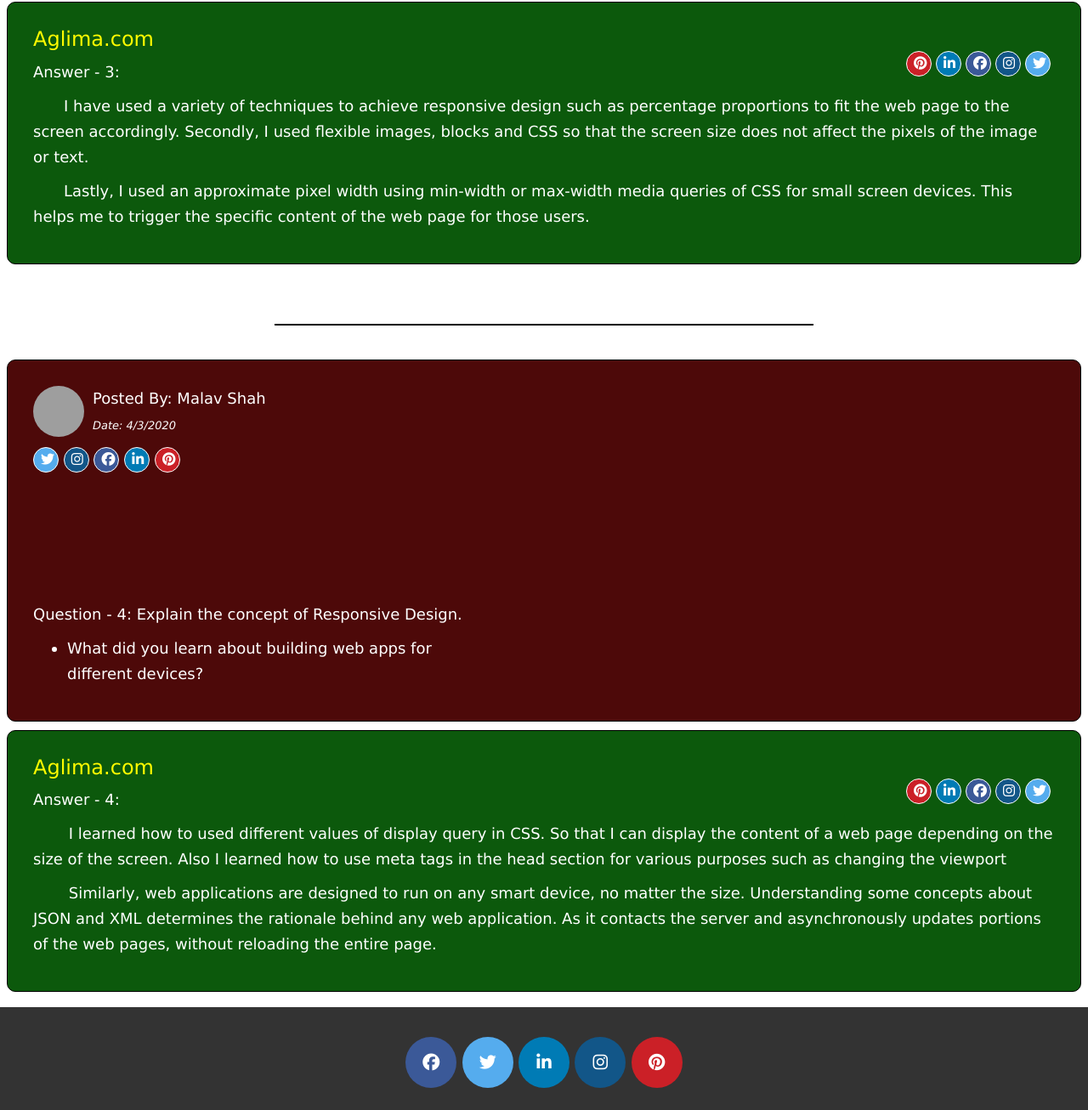
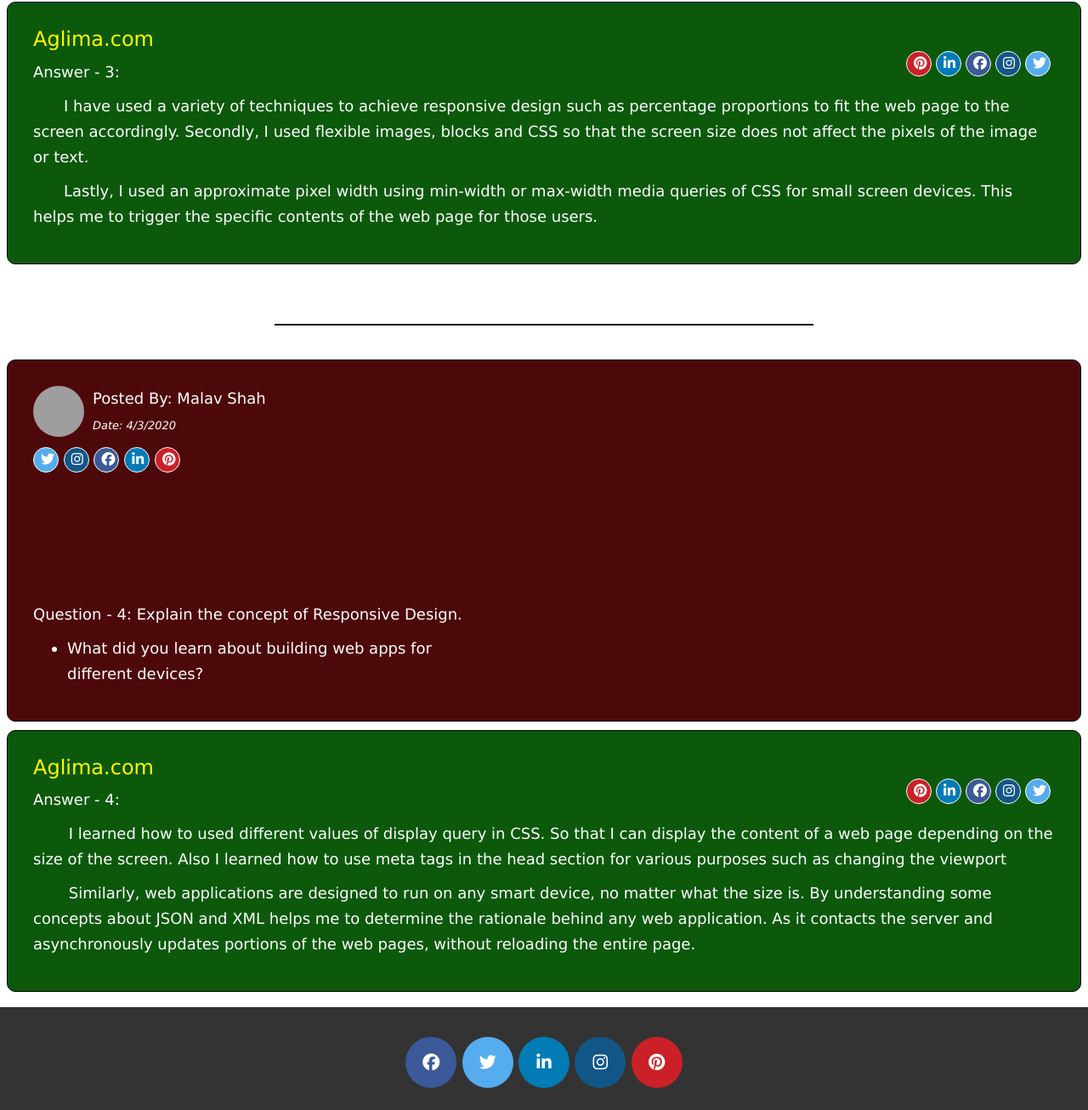
Before and after one commit to mjshah5/Aglima, a plain HTML site: page reflection.html in a window 1280 px wide. Shown: the part 2352-3658 px from the top of the page at 85% size. Drawn offline with nearby package versions, Linux system fonts and the light colour scheme; grey boxes are pictures that could not be loaded.

Commit message:
My Project

```diff
--- a/reflection.html
+++ b/reflection.html
@@ -172,7 +172,7 @@
 					<p>&emsp;&emsp;I have used a variety of techniques to achieve responsive design such as percentage proportions to fit the web page to the screen accordingly.
 					Secondly, I used flexible images, blocks and CSS so that the screen size does not affect the pixels of the image or text.</p>
 					<p>&emsp;&emsp;Lastly, I used an approximate pixel width using min-width or max-width media queries of CSS for small screen devices.
-					This helps me to trigger the specific content of the web page for those users.</p>
+					This helps me to trigger the specific contents of the web page for those users.</p>
 				</div>
 			</div><br /><br /><hr/><br />
 
@@ -206,8 +206,8 @@
 				<div class = "space">
 					<p>&emsp;&emsp; I learned how to used different values of display query in CSS. So that I can display the content of a web page depending on the size of the screen.
 					Also I learned how to use meta tags in the head section for various purposes such as changing the viewport</p>
-					<p>&emsp;&emsp; Similarly, web applications are designed to run on any smart device, no matter the size.
-					Understanding some concepts about JSON and XML determines the rationale behind any web application.
+					<p>&emsp;&emsp; Similarly, web applications are designed to run on any smart device, no matter what the size is.
+					By understanding some concepts about JSON and XML helps me to determine the rationale behind any web application.
 					As it contacts the server and asynchronously updates portions of the web pages, without reloading the entire page.</p>
 				</div>
 			</div>
```
Also changed, not shown: css/sitecss.css (+1 -6 lines).
